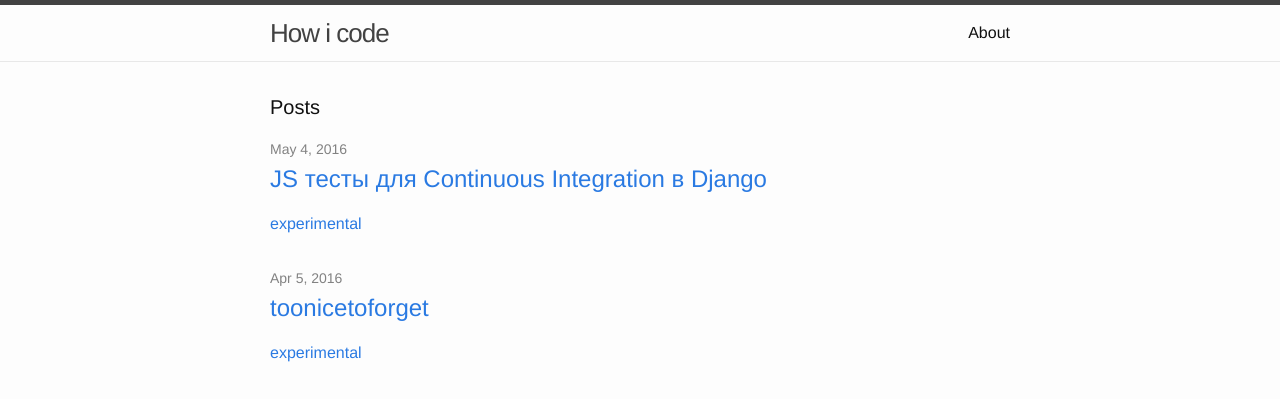
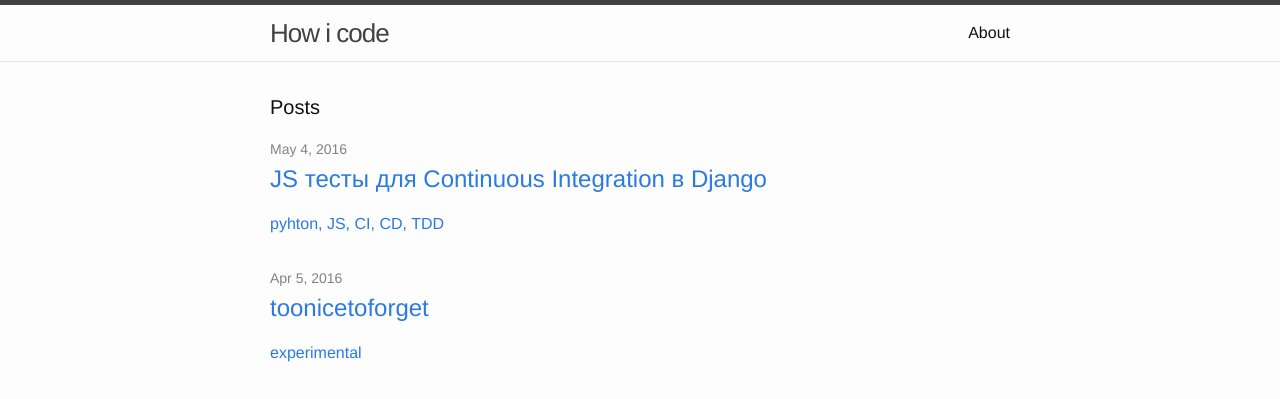
Before and after one commit to Intey/intey.github.io, a Jekyll site: the page built from index.html, in a window 1280 px wide. Shown: the top 399 px of the page. Built offline with Jekyll 4.4.1, drawn with Linux system fonts in a browser that asks for light colours.

Commit message:
[fix] Tags

```diff
--- a/_posts/2016-5-4-testing-js-ci.markdown
+++ b/_posts/2016-5-4-testing-js-ci.markdown
@@ -2,7 +2,7 @@
 layout: post
 title: "JS тесты для Continuous Integration в Django"
 date: 2016-5-4
-categories: experimental
+categories: pyhton, JS, CI, CD, TDD
 ---
 
 ## Idea
```
